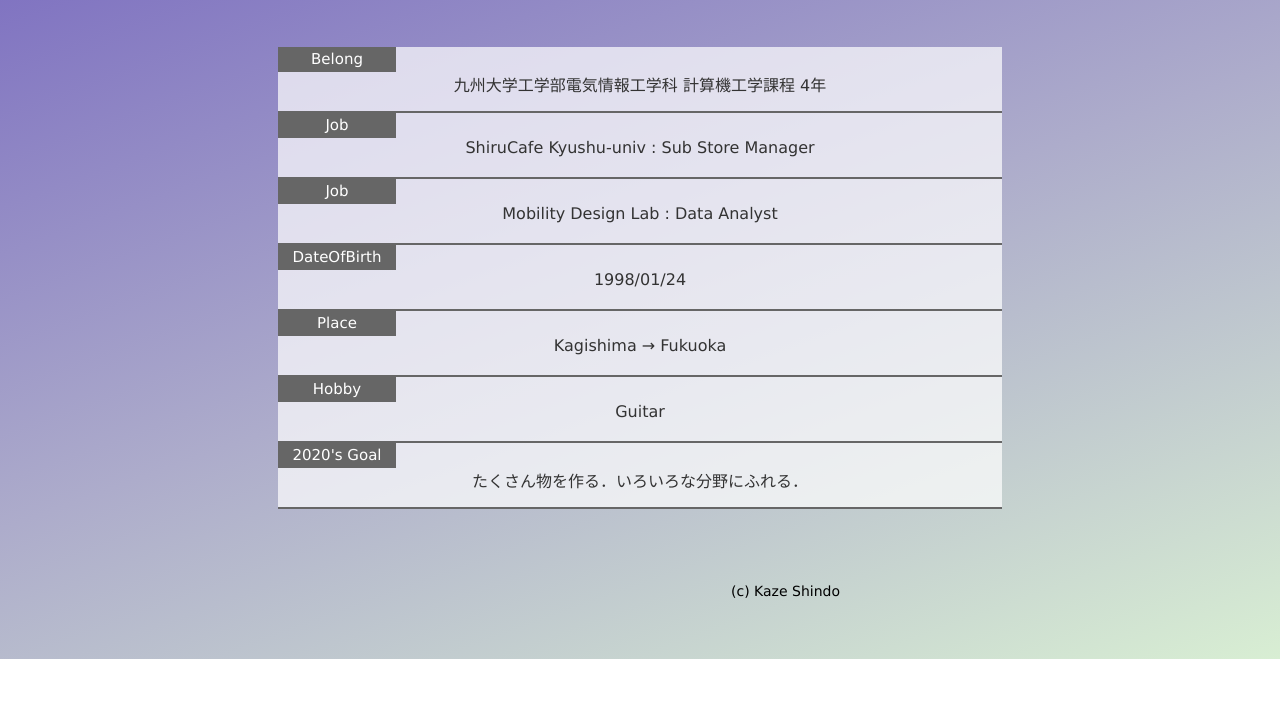
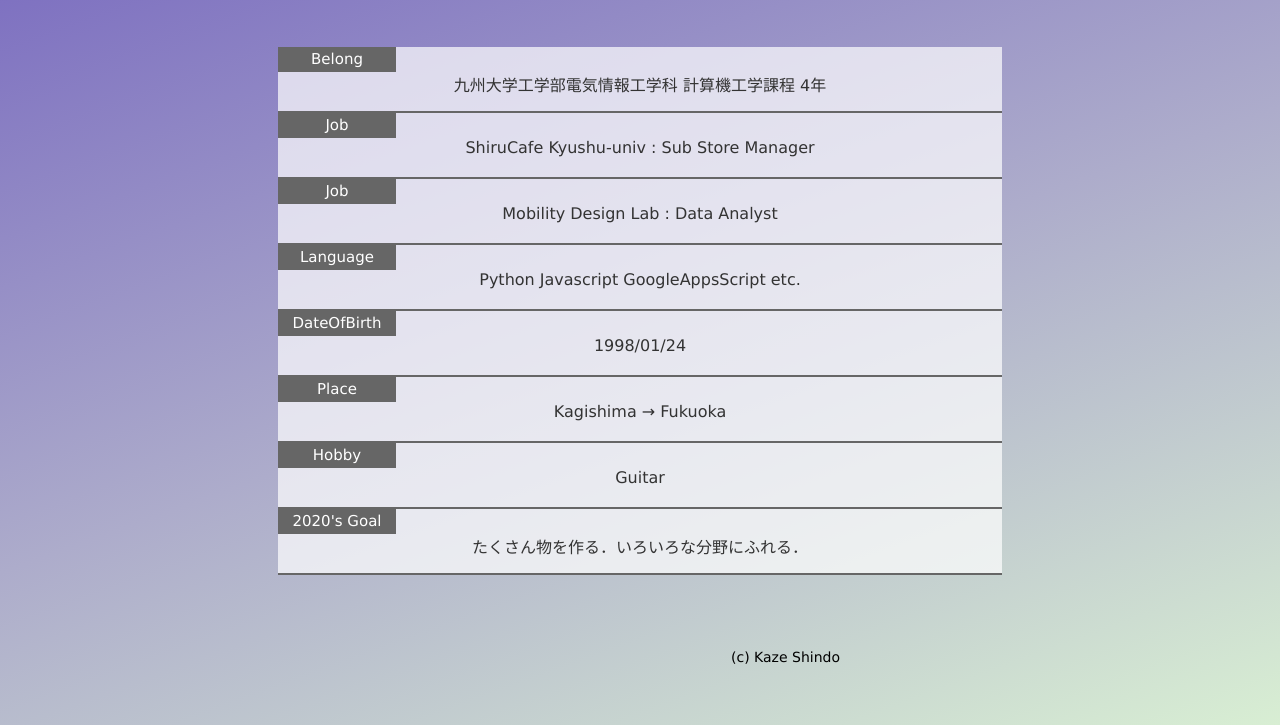
Before and after one commit to Kaze-01/HomePage, a plain HTML site: page about.html in a window 1280 px wide. Shown: the part 662-1387 px from the top of the page. Before the commit the page ends 1321 px from the top, so only its background shows below. Drawn offline with Linux system fonts and the light colour scheme.

Commit message:
Language追加

```diff
--- a/about.html
+++ b/about.html
@@ -41,6 +41,10 @@
         <p>Mobility Design Lab : Data Analyst</p>
       </div>
       <div class="profile">
+        <span class="title">Language</span>
+        <p>Python Javascript GoogleAppsScript etc.</p>
+      </div>
+      <div class="profile">
         <span class="title">DateOfBirth</span>
         <p>1998/01/24</p>
       </div>
```
